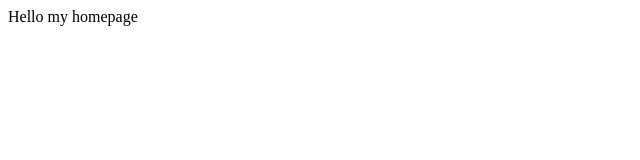
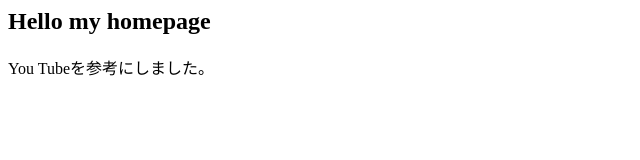
Before and after one commit to pon8822/hello, a plain HTML site: page index.html in a window 1280 px wide. Shown: the whole page, without its empty margins (0-640 px from the left). Drawn offline with Linux system fonts and the light colour scheme.

Commit message:
Update index.html

```diff
--- a/index.html
+++ b/index.html
@@ -1 +1,3 @@
-<p>Hello my homepage</p>
+<h2>Hello my homepage</h2>
+
+<p>You Tubeを参考にしました。</p>
```
